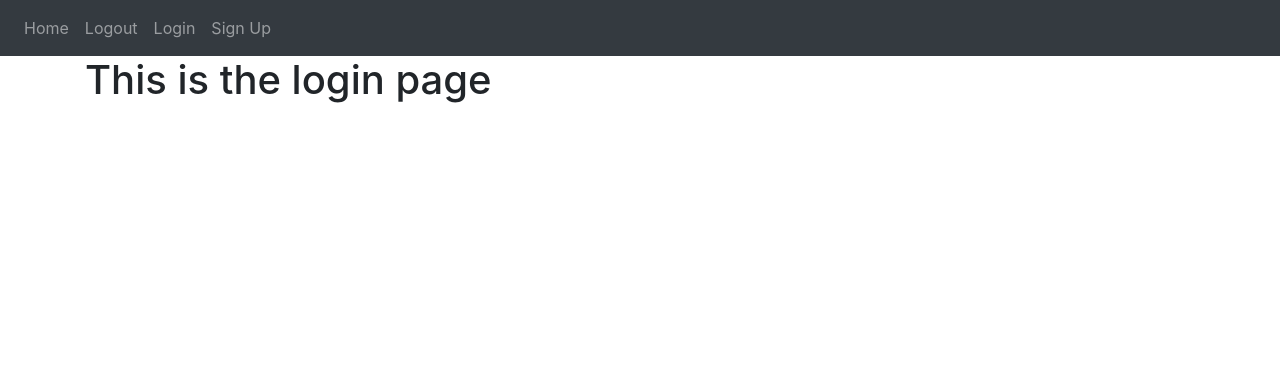
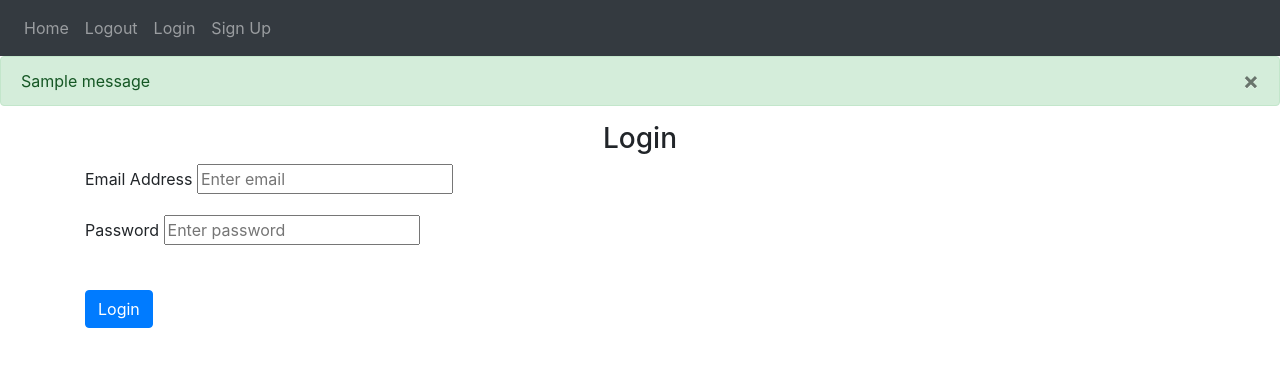
Before and after one commit to Junvildo/FlaskWebApp, a Flask app: page /login in a window 1280 px wide. Shown: the top 367 px of the page. Run offline with Flask 3, Linux system fonts and the light colour scheme; tables that the repository leaves empty hold one stand-in row (values such as "Sample post"); one stand-in notice (Sample message) is shown; some libraries are stand-ins or nearby versions.

Commit message:
User Login

```diff
--- a/website/auth.py
+++ b/website/auth.py
@@ -1,15 +1,55 @@
-from flask import Blueprint, render_template
+from flask import Blueprint, render_template, request, flash, redirect, url_for
+from .models import User
+from werkzeug.security import generate_password_hash, check_password_hash
+from . import db
 
 auth = Blueprint('auth', __name__)
 
-@auth.route('/login')
+@auth.route('/login', methods=['GET', 'POST'])
 def login():
+    if request.method == 'POST':
+        email = request.form.get('email')
+        password = request.form.get('password')
+
+        user = User.query.filter_by(email=email).first()
+        if user:
+            if check_password_hash(user.password, password):
+                flash('Logged in successfully!', category='success')
+                return redirect(url_for('views.home'))
+            else:
+                flash('Incorrect password, try again.', category='error')
+        else:
+            flash('Email does not exist.', category='error')
     return render_template('login.html', boolean=True)
 
 @auth.route('/logout')
 def logout():
     return "<p>Logout</p>"
 
-@auth.route('/sign-up')
+@auth.route('/sign-up', methods=['GET', 'POST'])
 def sign_up():
+    if request.method == 'POST':
+        email = request.form.get('email')
+        first_name = request.form.get('firstName')
+        password1 = request.form.get('password1')
+        password2 = request.form.get('password2')
+
+        user = User.query.filter_by(email=email).first()
+        if user:
+            flash('Email already exists.',category='error')
+        if len(email) < 4:
+            flash('Email must be greater than 3 characters.', category='error')
+        elif len(first_name) < 2:
+            flash('First name must be greater than 1 character.', category='error')
+        elif password1 != password2:
+            flash('Password don\'t match.', category='error')
+        elif len(password1) < 7:
+            flash('Password must be at least 7 characters.', category='error')
+        else:
+            new_user = User(email=email, first_name=first_name, password=generate_password_hash(password1, method='sha256'))
+            db.session.add(new_user)
+            db.session.commit()
+            flash('Account Created!', category='success')
+            return redirect(url_for('views.home'))
+
     return render_template('sign_up.html')
--- a/website/templates/base.html
+++ b/website/templates/base.html
@@ -36,6 +36,29 @@
               </div>
             </div>
           </nav>
+
+          {% with messages = get_flashed_messages(with_categories=true) %}
+          {% if messages %}
+            {% for category, message in messages %}
+            {% if category == 'error' %}
+            <div class="alert alert-danger alert-dismissable fade show" role="alert">
+              {{ message }}
+              <button type="button" class="close" data-dismiss="alert">
+                <span aria-hidden="true">&times;</span>
+              </button>
+            </div>
+            {% else %}
+            <div class="alert alert-success alert-dismissable fade show" role="alert">
+              {{ message }}
+              <button type="button" class="close" data-dismiss="alert">
+                <span aria-hidden="true">&times;</span>
+              </button>
+            </div>
+            {% endif %}
+            {% endfor %}
+          {% endif %}
+          {% endwith %}
+
           <div class="container">
             {% block content %}
             {% endblock %}
--- a/website/templates/login.html
+++ b/website/templates/login.html
@@ -1,5 +1,17 @@
 {% extends "base.html" %} {% block title %}Login{% endblock %}
 
 {% block content%}
-<h1>This is the login page</h1>
+<form method="post">
+    <h3 align="center">Login</h3>
+    <div class="form-group">
+        <label for="email">Email Address</label>
+        <input type="email" class="from-control" id="email" name="email" placeholder="Enter email">
+    </div>
+    <div class="form-group">
+        <label for="password">Password</label>
+        <input type="password" class="from-control" id="password" name="password" placeholder="Enter password">
+    </div>
+    <br />
+    <button type="submit" class="btn btn-primary">Login</button>
+</form>
 {% endblock %}
```
Also changed, not shown: website/__init__.py (+12 -0 lines), website/models.py (added, +15 -0 lines), website/templates/sign_up.html (+21 -1 lines), website/templates/models.py (deleted).
